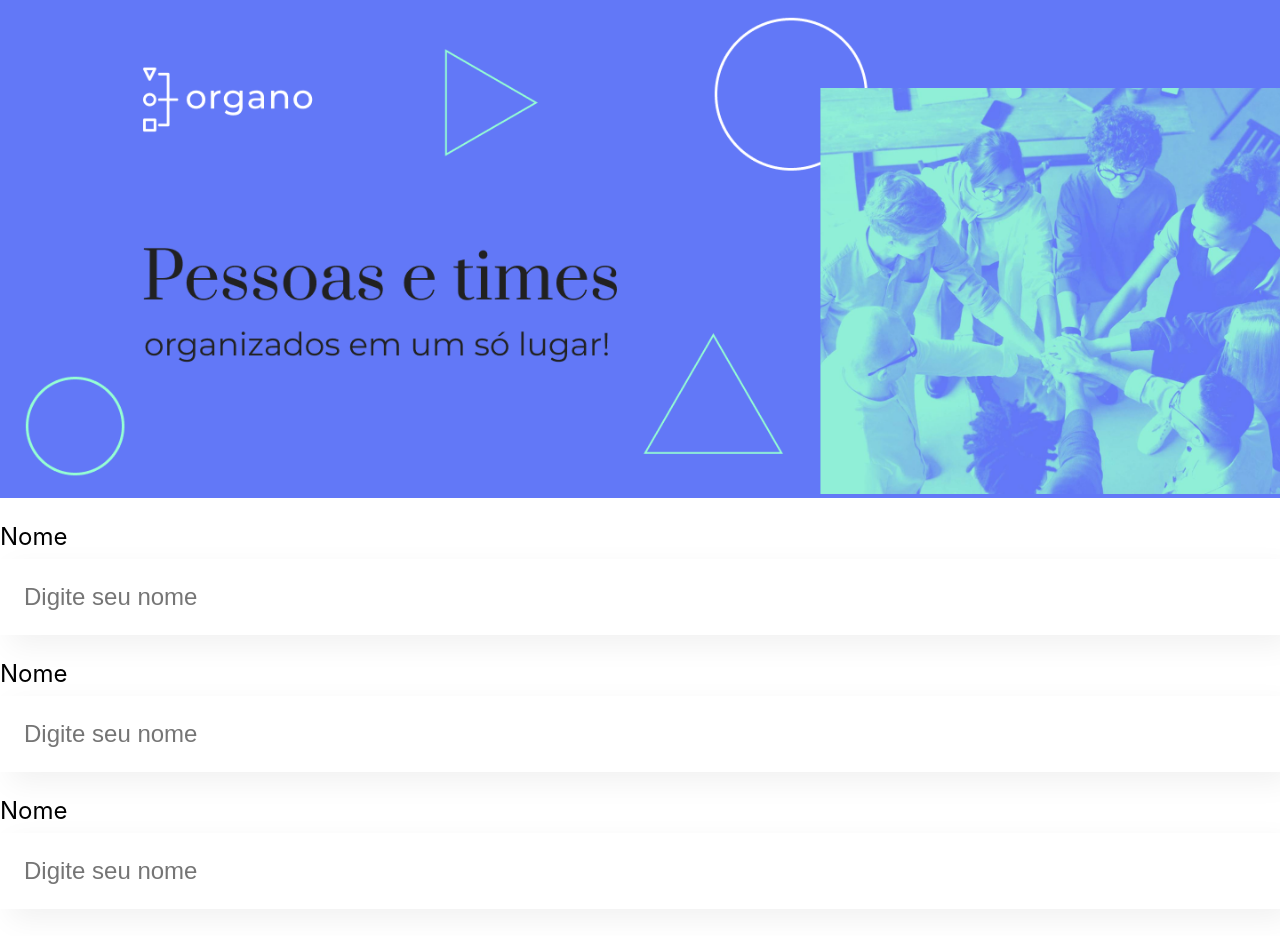
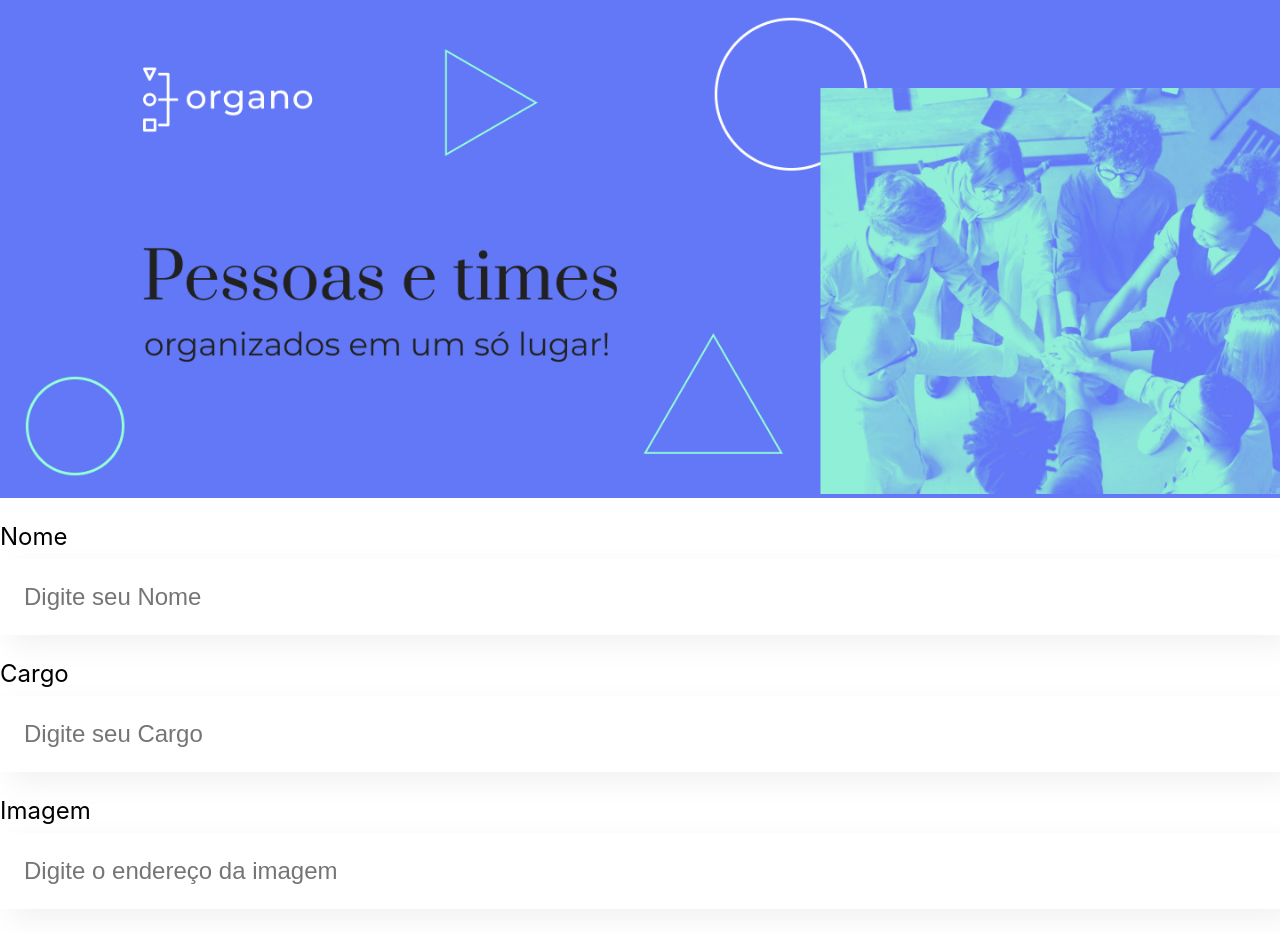
Before and after one commit to GustavoRRSilva/reactAlura, a React (Create React App) app: page / in a window 1280 px wide. Shown: the top 936 px of the page. Built offline with nearby package versions, Linux system fonts and the light colour scheme.

Commit message:
Fim da aula parâmetros de componente usando props

```diff
--- a/src/App.js
+++ b/src/App.js
@@ -1,13 +1,12 @@
-import Banner from './componentes/Banner';
-import CampoTexto from './componentes/CampoTexto';
-function App() {
+import Banner from "./componentes/Banner";
+import CampoTexto from "./componentes/CampoTexto";
+function App(props) {
   return (
     <div className="App">
       <Banner />
-      <CampoTexto/>
-      <CampoTexto/>
-      <CampoTexto/>
-      <CampoTexto/>
+      <CampoTexto label = "Nome" placeholder = "Digite seu Nome"/>
+      <CampoTexto label = "Cargo"placeholder = "Digite seu Cargo"/>
+      <CampoTexto label = "Imagem"placeholder = "Digite o endereço da imagem  "/>
     </div>
   );
 }
--- a/src/componentes/CampoTexto/index.js
+++ b/src/componentes/CampoTexto/index.js
@@ -1,10 +1,11 @@
 import './CampoTexto.css';
-const CampoTexto = () => {
+const CampoTexto = (props) => {
+    console.log(props)
     return(
        <div className="campoTexto">
-        <label class>Nome</label>
+        <label class>{props.label}</label>
         <input
-        placeholder='Digite seu nome'
+        placeholder={props.placeholder}
 
         />
        </div>
```
